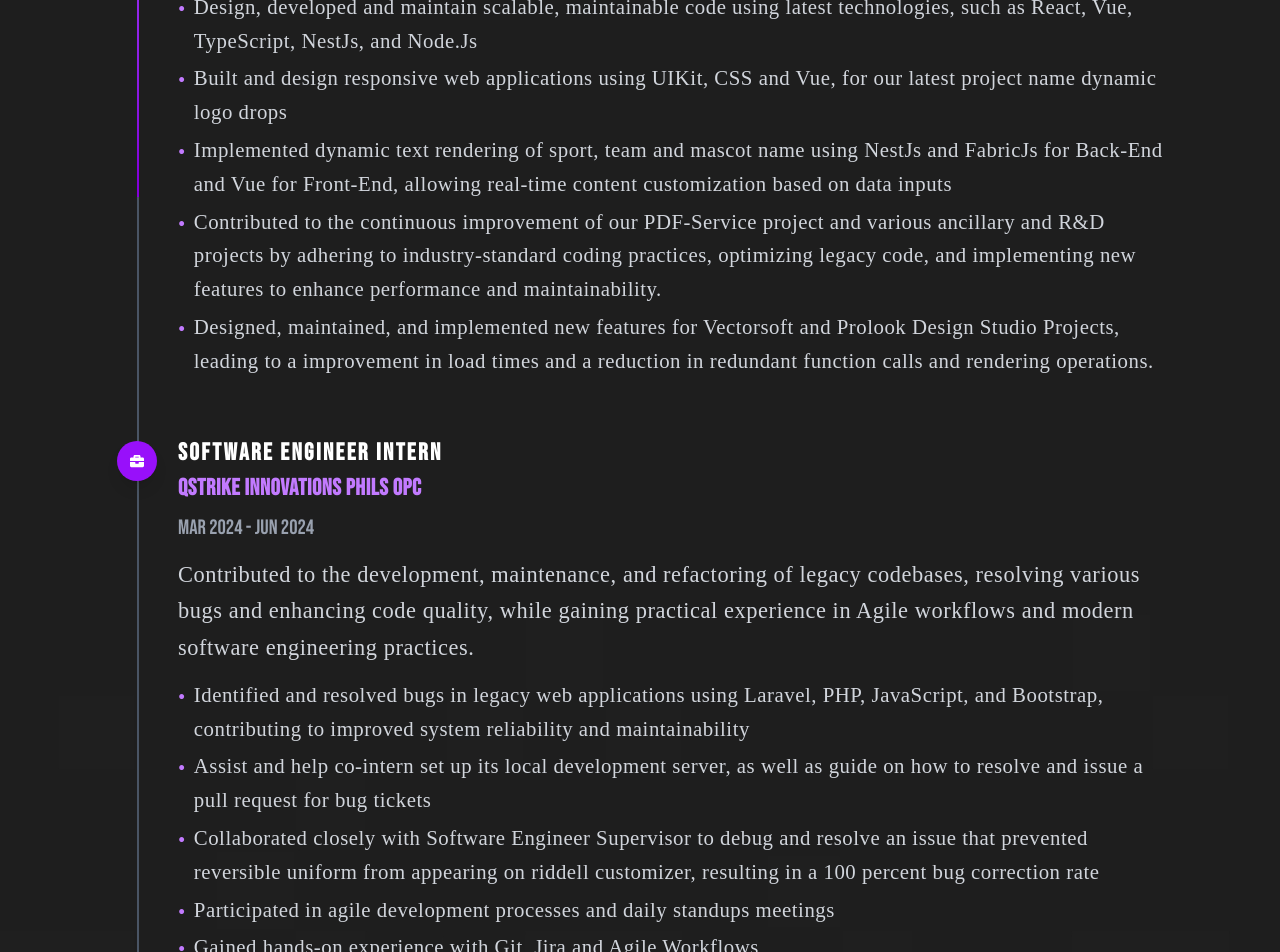
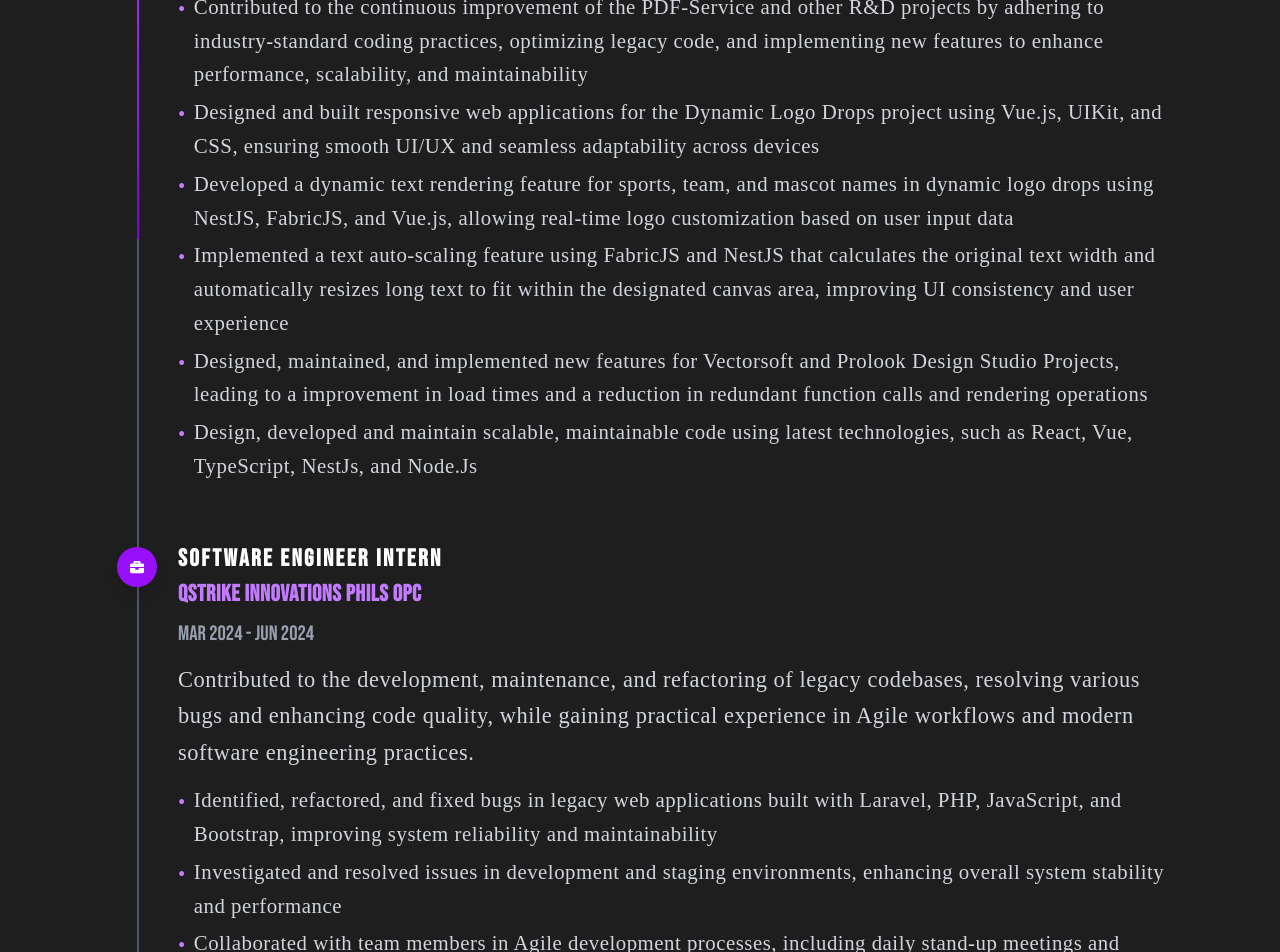
Before and after one commit to AnthonyFrank-Ordonez/my-portfolio, a React (Vite) app: page / in a window 1280 px wide. Shown: the part 3520-4472 px from the top of the page. Built offline with nearby package versions, Linux system fonts and the light colour scheme; a web font is replaced by a local one.

Commit message:
Update work experience bullet points

```diff
--- a/src/components/Experience.tsx
+++ b/src/components/Experience.tsx
@@ -25,11 +25,12 @@
 			description:
 				'Design, develop, maintain, and contribute to the stability and feature development of Front-End, Ancillary, and R&D projects. Collaborate with cross-functional teams to enhance system functionality, debug and resolve issues, and ensure long-term sustainability through refactoring, optimization, and adherence to industry coding standards.',
 			bulletPoints: [
+				'Contributed to the continuous improvement of the PDF-Service and other R&D projects by adhering to industry-standard coding practices, optimizing legacy code, and implementing new features to enhance performance, scalability, and maintainability',
+				'Designed and built responsive web applications for the Dynamic Logo Drops project using Vue.js, UIKit, and CSS, ensuring smooth UI/UX and seamless adaptability across devices',
+				'Developed a dynamic text rendering feature for sports, team, and mascot names in dynamic logo drops using NestJS, FabricJS, and Vue.js, allowing real-time logo customization based on user input data',
+				'Implemented a text auto-scaling feature using FabricJS and NestJS that calculates the original text width and automatically resizes long text to fit within the designated canvas area, improving UI consistency and user experience',
+				'Designed, maintained, and implemented new features for Vectorsoft and Prolook Design Studio Projects, leading to a improvement in load times and a reduction in redundant function calls and rendering operations',
 				'Design, developed and maintain scalable, maintainable code using latest technologies, such as React, Vue, TypeScript, NestJs, and Node.Js',
-				'Built and design responsive web applications using UIKit, CSS and Vue, for our latest project name dynamic logo drops',
-				'Implemented dynamic text rendering of sport, team and mascot name using NestJs and FabricJs for Back-End and Vue for Front-End, allowing real-time content customization based on data inputs',
-				'Contributed to the continuous improvement of our PDF-Service project and various ancillary and R&D projects by adhering to industry-standard coding practices, optimizing legacy code, and implementing new features to enhance performance and maintainability.',
-				'Designed, maintained, and implemented new features for Vectorsoft and Prolook Design Studio Projects, leading to a improvement in load times and a reduction in redundant function calls and rendering operations.',
 			],
 		},
 		{
@@ -39,11 +40,10 @@
 			description:
 				'Contributed to the development, maintenance, and refactoring of legacy codebases, resolving various bugs and enhancing code quality, while gaining practical experience in Agile workflows and modern software engineering practices.',
 			bulletPoints: [
-				'Identified and resolved bugs in legacy web applications using Laravel, PHP, JavaScript, and Bootstrap, contributing to improved system reliability and maintainability',
-				'Assist and help co-intern set up its local development server, as well as guide on how to resolve and issue a pull request for bug tickets',
-				'Collaborated closely with Software Engineer Supervisor to debug and resolve an issue that prevented reversible uniform from appearing on riddell customizer, resulting in a 100 percent bug correction rate',
-				'Participated in agile development processes and daily standups meetings',
-				'Gained hands-on experience with Git, Jira and Agile Workflows',
+				'Identified, refactored, and fixed bugs in legacy web applications built with Laravel, PHP, JavaScript, and Bootstrap, improving system reliability and maintainability',
+				'Investigated and resolved issues in development and staging environments, enhancing overall system stability and performance',
+				'Collaborated with team members in Agile development processes, including daily stand-up meetings and sprint reviews',
+				'Gained hands-on experience with Git, Jira, and Agile workflows for version control, task tracking, and collaborative development',
 			],
 		},
 	];
```
